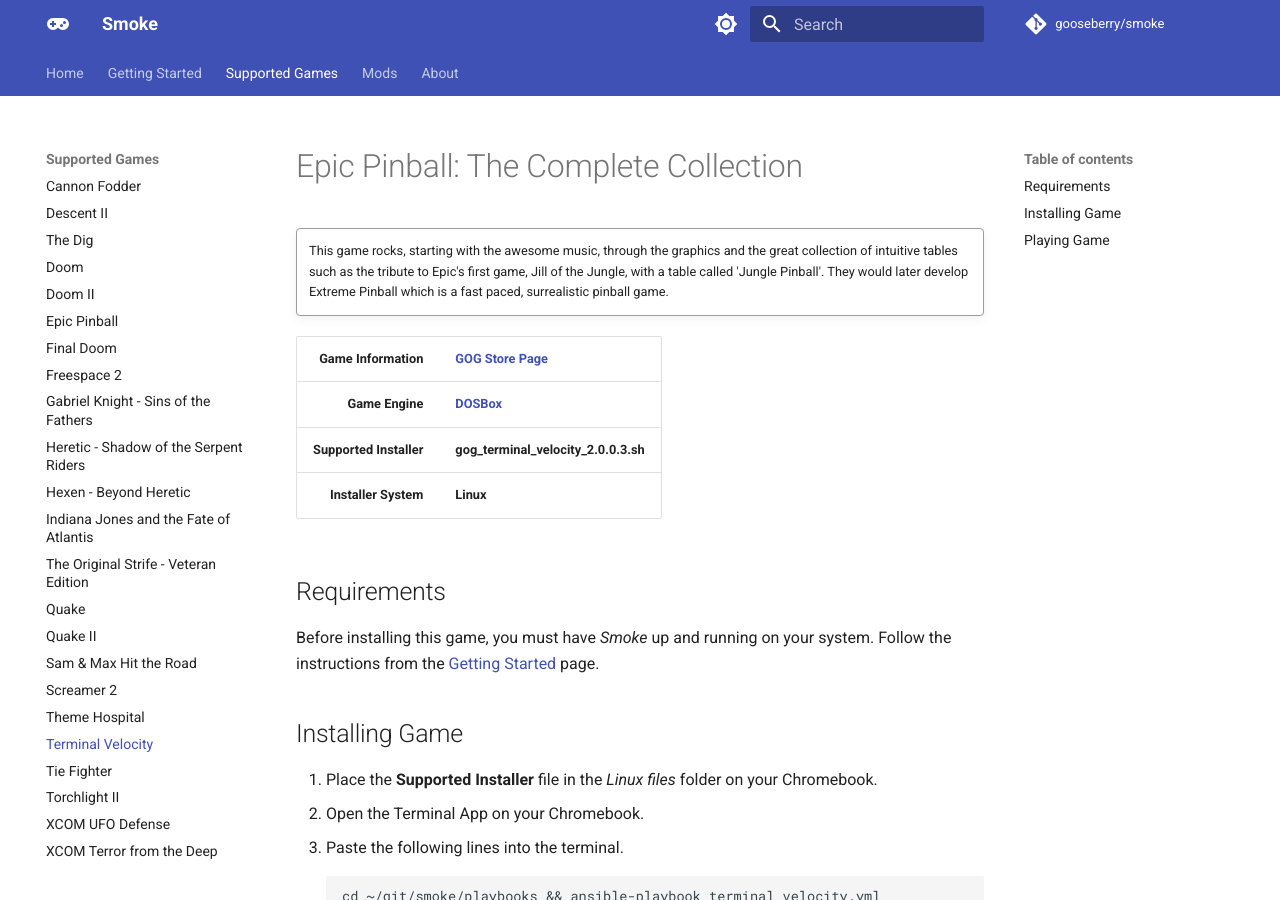
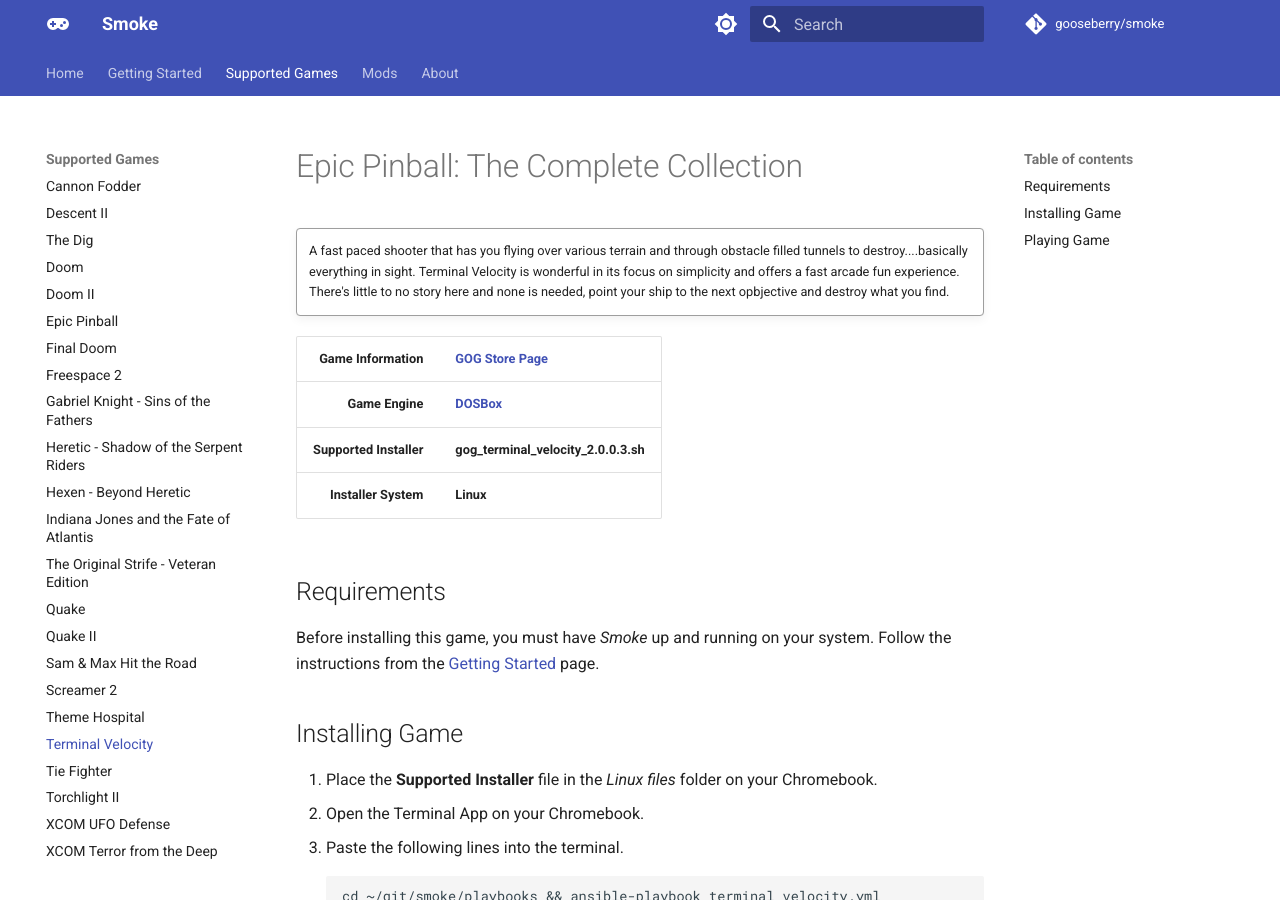
Before and after one commit to gooseberry/smoke, an MkDocs documentation site: the page built from docs/games/terminal-velocity.md, in a window 1280 px wide and 900 px high. Built offline with MkDocs 1.6.1 and Material for MkDocs 9.7.7, drawn with Linux system fonts in a browser that asks for light colours; comment, search, counter and statistics services are not loaded.

Commit message:
update description

```diff
--- a/docs/games/terminal-velocity.md
+++ b/docs/games/terminal-velocity.md
@@ -8,7 +8,7 @@
 
 !!! Quote ""
 
-    This game rocks, starting with the awesome music, through the graphics and the great collection of intuitive tables such as the tribute to Epic's first game, Jill of the Jungle, with a table called 'Jungle Pinball'.  They would later develop Extreme Pinball which is a fast paced, surrealistic pinball game.
+    A fast paced shooter that has you flying over various terrain and through obstacle filled tunnels to destroy....basically everything in sight.  Terminal Velocity is wonderful in its focus on simplicity and offers a fast arcade fun experience.  There's little to no story here and none is needed, point your ship to the next opbjective and destroy what you find.
 
 | Game Information | [GOG Store Page][] |
 |--:|:--|
```
